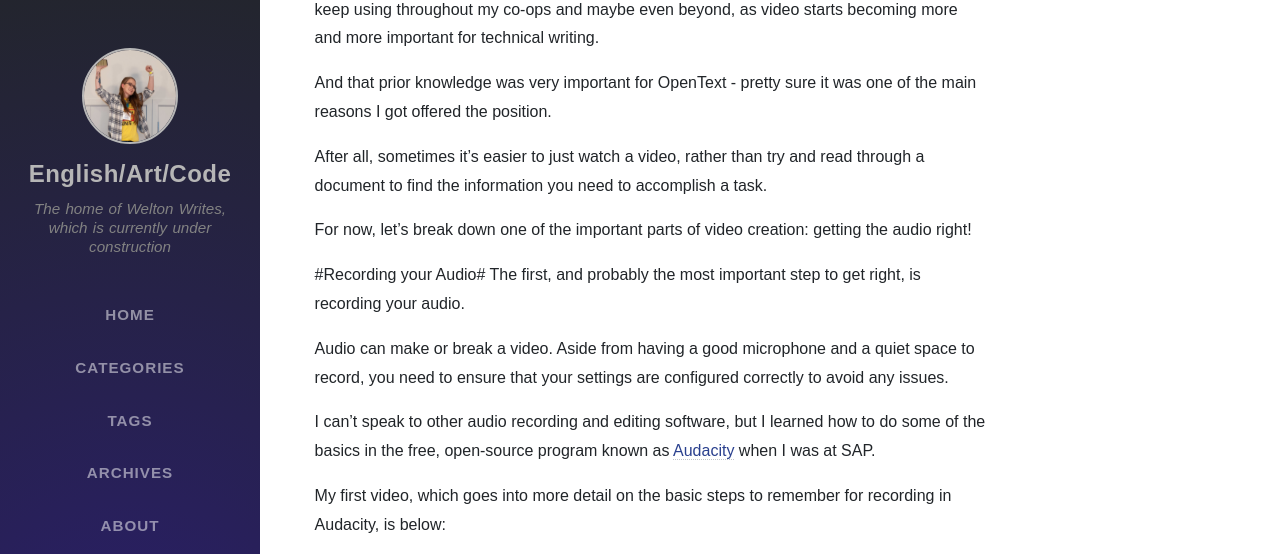
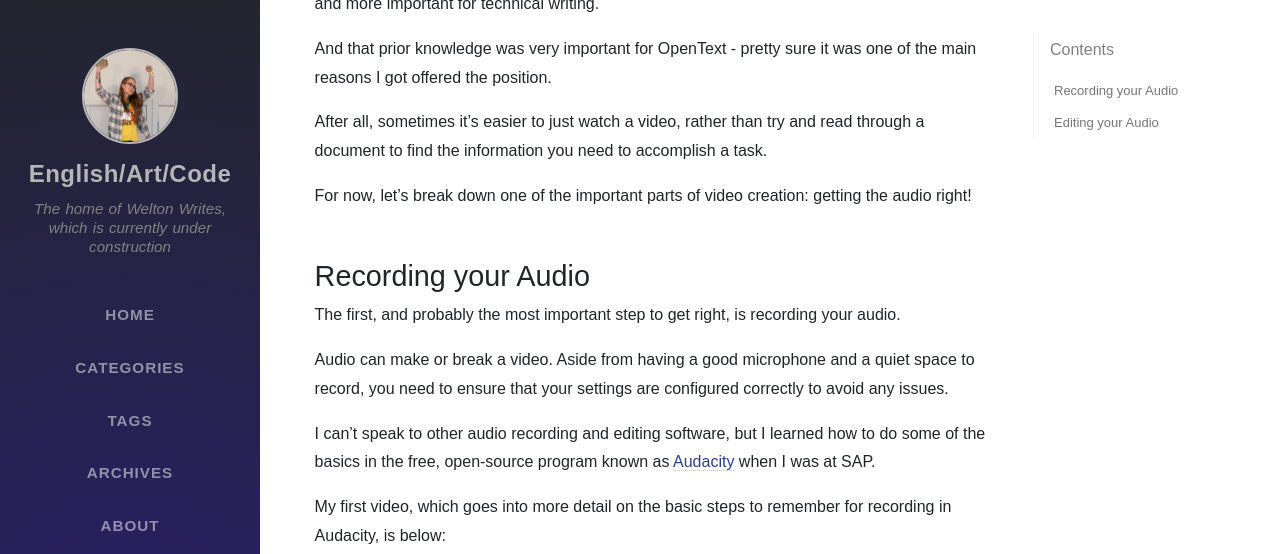
Before and after one commit to slwelton/website, a Jekyll site: the page built from _posts/2017-12-15-How-to-Record-Good-Audio-for-Video.md, in a window 1280 px wide and 1400 px high, scrolled down 471 px. Shown: the top 554 px of the window. Built offline with Jekyll 4.4.1, drawn with Linux system fonts in a browser that asks for light colours; nearby versions of some CDN libraries; some web fonts are replaced; comment, search, counter and statistics services are not loaded; some of the changed text lies outside the part shown; grey boxes are pictures that could not be loaded.

Commit message:
Fixing errors in blog posts
Hopefully fixes categories and tags as well

```diff
--- a/_posts/2017-12-15-how-to-create-good-videos.md
+++ b/_posts/2017-12-15-How-to-Record-Good-Audio-for-Video.md
@@ -16,7 +16,7 @@ After all, sometimes it's easier to just watch a video, rather than try and read
 
 For now, let's break down one of the important parts of video creation: getting the audio right!
 
-#Recording your Audio#
+# Recording your Audio #
 The first, and probably the most important step to get right, is recording your audio.
 
 Audio can make or break a video. Aside from having a good microphone and a quiet space to record, you need to ensure that your settings are configured correctly to avoid any issues.
@@ -26,52 +26,52 @@ I can't speak to other audio recording and editing software, but I learned how t
 My first video, which goes into more detail on the basic steps to remember for recording in Audacity, is below:
 
 <video controls="controls" width="640" height="360">
-  <source src="../assets/Video/Video/1. Record Your Audio in Audacity.mp4" type="video/mp4"/>
+  <source src="/assets/Video/1. Record Your Audio in Audacity.mp4" type="video/mp4"/>
   Your browser does not support the video format available.
 </video>
 
-#Editing your Audio#
+# Editing your Audio #
 The next part of getting good audio for a video after recording is editing the and putting together the final track.
 
 Even if you have a perfect set up, there's still probably going to be stray noises you need to edit out, mistakes that need to be corrected, and other changes.
 
 Going in order, the following videos cover some of the common steps for editing audio in Audacity:
 
-##Remove Background Noise##
+## Remove Background Noise ##
 <video controls="controls" width="640" height="360">
-  <source src="Video/2.1 Remove Background Noise.mp4" type="video/mp4"/>
+  <source src="/assets/Video/2.1 Remove Background Noise.mp4" type="video/mp4"/>
   Your browser does not support the video format available.
 </video>
 
-##Normalize Volume Levels##
+## Normalize Volume Levels ##
 <video controls="controls" width="640" height="360">
-  <source src="Video/2.2 Normalize Volume Levels.mp4" type="video/mp4"/>
+  <source src="/assets/Video/2.2 Normalize Volume Levels.mp4" type="video/mp4"/>
   Your browser does not support the video format available.
 </video>
 
-##Remove Stray Sounds##
+## Remove Stray Sounds ##
 <video controls="controls" width="640" height="360">
-  <source src="Video/2.3 Remove Stray Sounds.mp4" type="video/mp4"/>
+  <source src="/assets/Video/2.3 Remove Stray Sounds.mp4" type="video/mp4"/>
   Your browser does not support the video format available.
 </video>
 
-##Remove Breaths and Plosives##
+## Remove Breaths and Plosives ##
 This part is especially important for me, because I've found that I tend to take a lot of audible breaths when I'm trying to do a recording.
 
 <video controls="controls" width="640" height="360">
-  <source src="Video/2.4 Remove Breaths and Plosives.mp4" type="video/mp4"/>
+  <source src="/assets/Video/2.4 Remove Breaths and Plosives.mp4" type="video/mp4"/>
   Your browser does not support the video format available.
 </video>
 
-##Adjust the Recording Volume##
+## Adjust the Recording Volume ##
 <video controls="controls" width="640" height="360">
-  <source src="Video/2.5 Adjust the Recording Volume.mp4" type="video/mp4"/>
+  <source src="/assets/Video/2.5 Adjust the Recording Volume.mp4" type="video/mp4"/>
   Your browser does not support the video format available.
 </video>
 
-##Create Final Track for Export##
+## Create Final Track for Export ##
 <video controls="controls" width="640" height="360">
-  <source src="Video/2.6 Create Final Track for Export.mp4" type="video/mp4"/>
+  <source src="/assets/Video/2.6 Create Final Track for Export.mp4" type="video/mp4"/>
   Your browser does not support the video format available.
 </video>
 
```
Also changed, not shown: other parts of _posts/2017-12-15-How-to-Record-Good-Audio-for-Video.md (+1 -1 lines), _posts/2019-01-10-Finally!-MailChimp-Arrives-for-HackerNestKW.md (renamed from _posts/2019-01-10-hackernest-mailchimp.md, +1 -1 lines).
